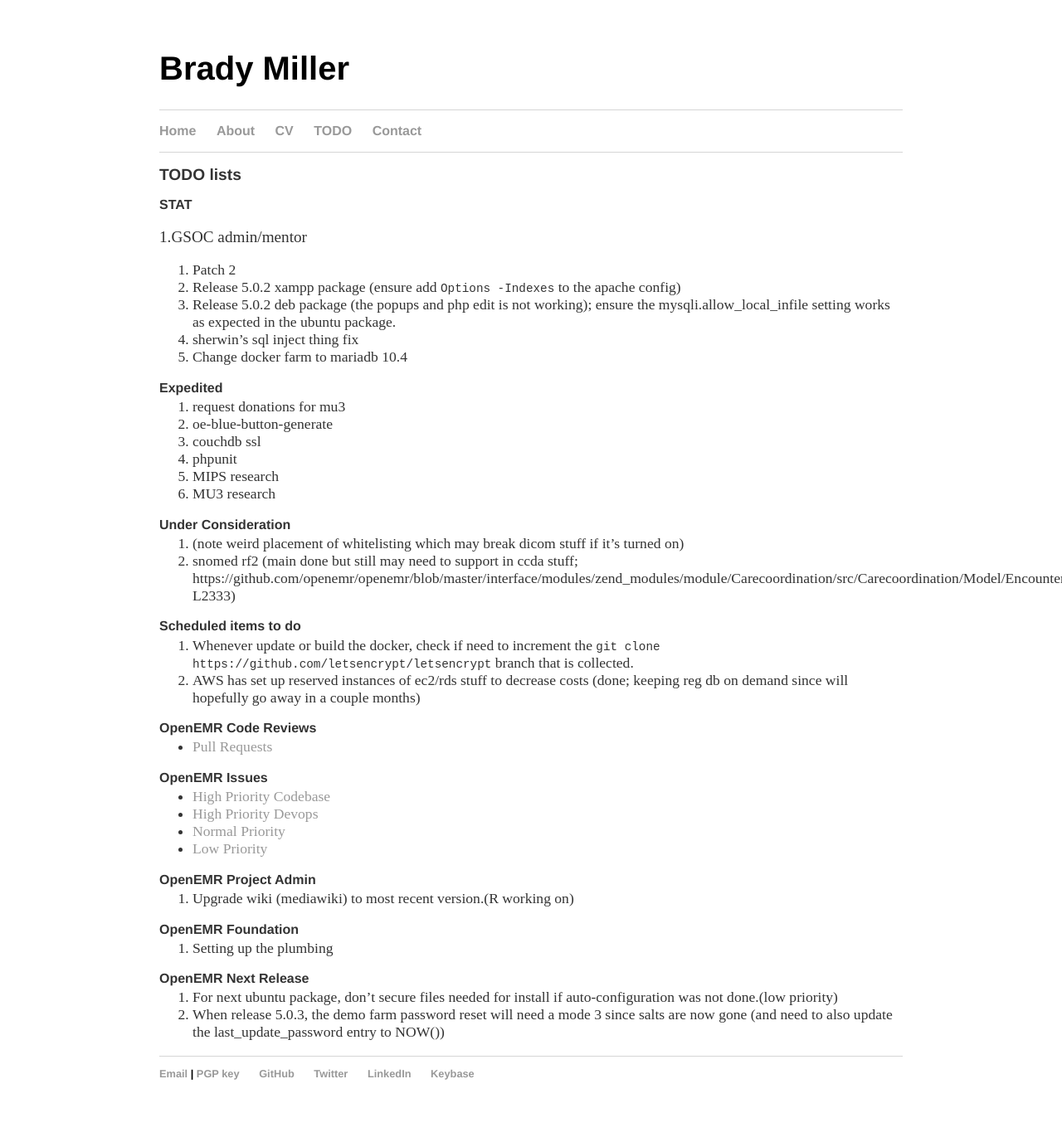
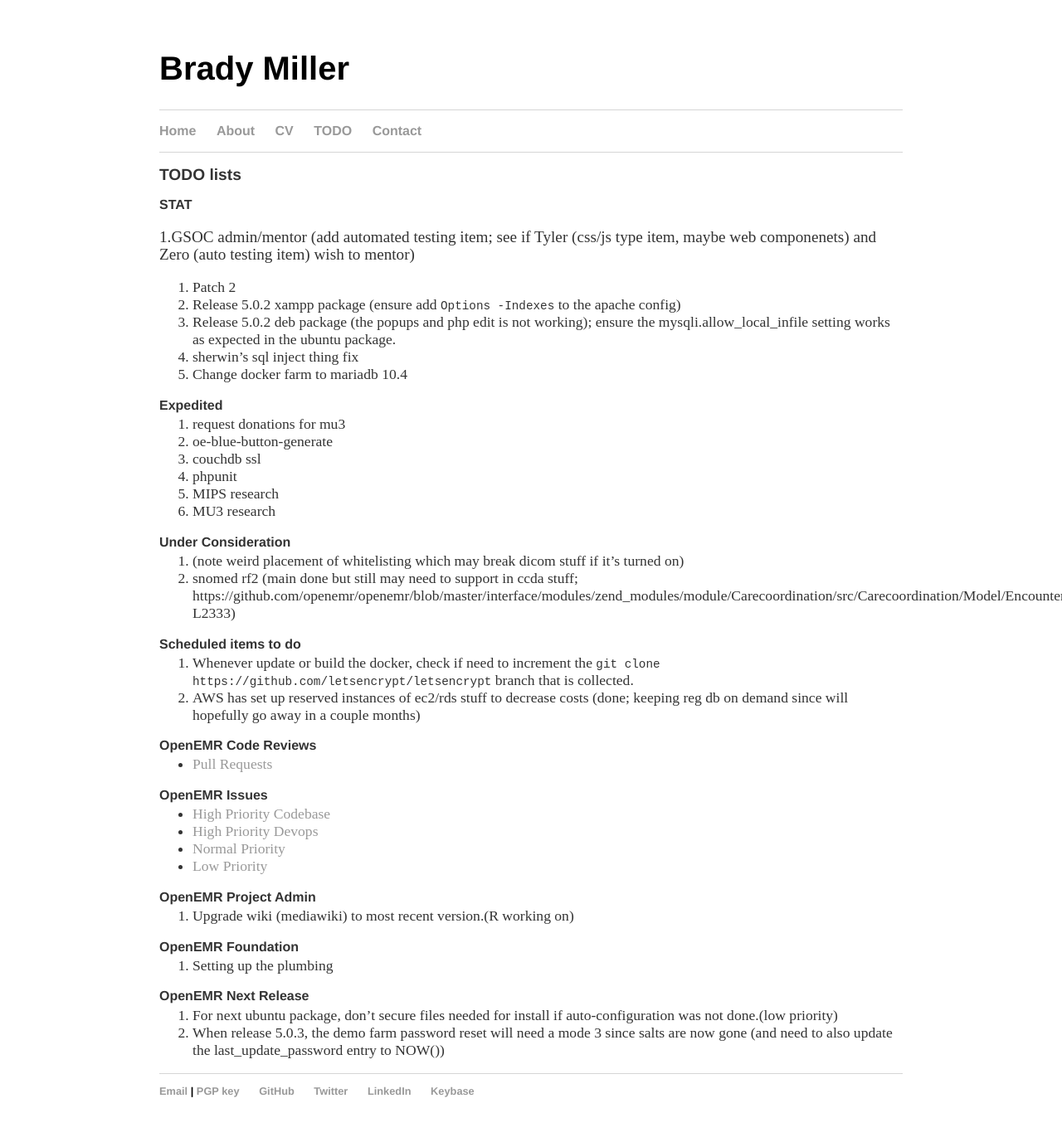
Before and after one commit to bradymiller/bradymiller.github.io, a Jekyll site: the page built from todo/index.md, in a window 1280 px wide. Shown: the whole page at 83% size. Built offline with Jekyll 4.4.1, drawn with Linux system fonts in a browser that asks for light colours; our own code applies the rules of GitHub Pages for plain Markdown files; before the commit the page ends 1362 px from its top, so only the background shows below that.

Commit message:
Update index.md

```diff
--- a/todo/index.md
+++ b/todo/index.md
@@ -4,7 +4,7 @@ layout: default
 ## TODO lists
 
 ### STAT
-1.GSOC admin/mentor
+1.GSOC admin/mentor (add automated testing item; see if Tyler (css/js type item, maybe web componenets) and Zero (auto testing item) wish to mentor)
 1. Patch 2
 1. Release 5.0.2 xampp package (ensure add `Options -Indexes` to the apache config)
 1. Release 5.0.2 deb package (the popups and php edit is not working); ensure the mysqli.allow_local_infile setting works as expected in the ubuntu package.
```
